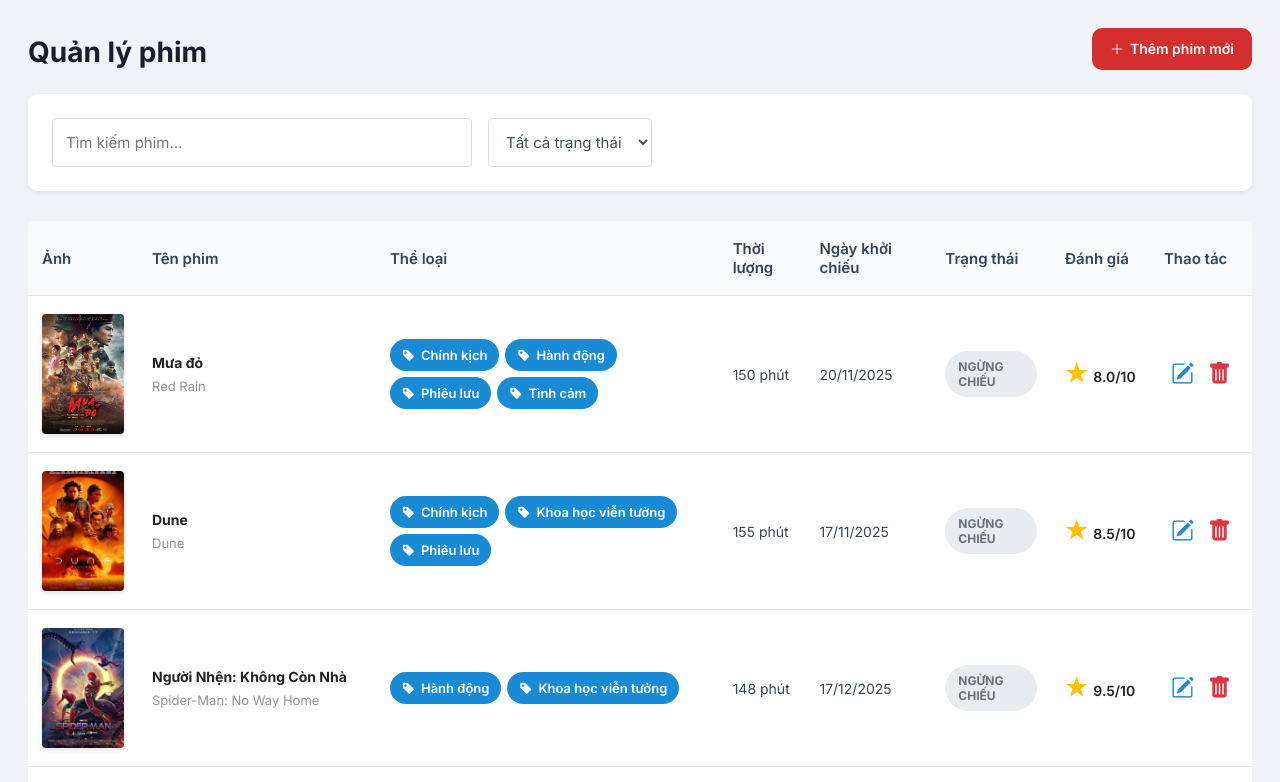
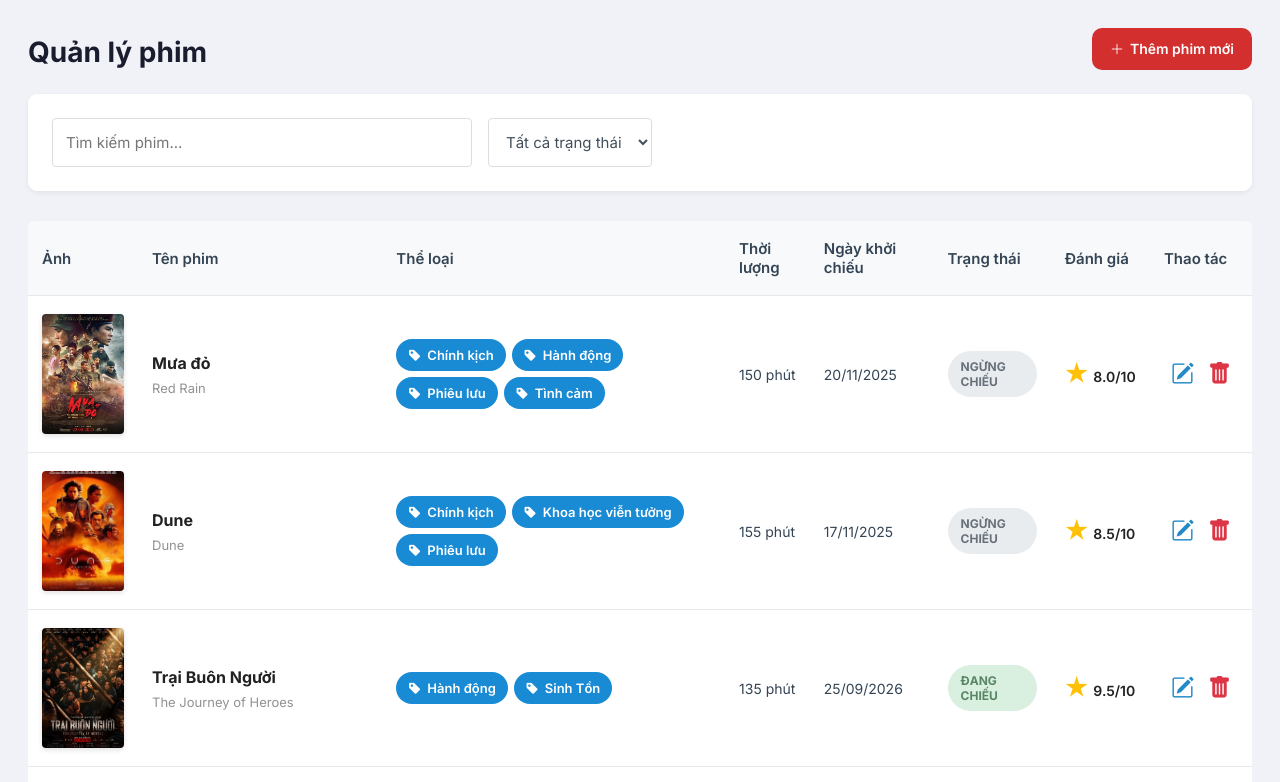
Before and after one commit to ngoclinhXD/BTL, a plain HTML site: page pages/movies/movies.html in a window 1280 px wide. Shown: the top 782 px of the page. Drawn offline with nearby package versions, Linux system fonts and the light colour scheme.

Commit message:
đổi phim spiderman => trại buôn người

```diff
--- a/pages/movies/app.js
+++ b/pages/movies/app.js
@@ -461,6 +461,11 @@
       id: 8,
       name: "Hành động",
       description: "Phim hành động"
+    },
+    {
+      id: 9,
+      name: "Sinh tồn",
+      description: "Phim sinh tồn, kịch tính"
     }
   ];
   let genres = JSON.parse(sessionStorage.getItem("btl-genres")) ?? defaultGenres;
--- a/pages/movies/movies.css
+++ b/pages/movies/movies.css
@@ -163,6 +163,7 @@
 }
 
 #mainContent .title {
+  font-size: 16px;
   color: #222;
   font-weight: 700;
 }
--- a/shared-state.js
+++ b/shared-state.js
@@ -31,12 +31,12 @@
     },
     {
       id: 3,
-      poster: "images/nowayhome.jpg",
-      title: "Người Nhện: Không Còn Nhà",
-      subtitle: "Spider-Man: No Way Home",
-      genres: ["Hành động", "Khoa học viễn tưởng"],
-      duration: 148,
-      date: "2025-12-17",
+      poster: "images/traibuonnguoi.jpg",
+      title: "Trại Buôn Người",
+      subtitle: "The Journey of Heroes",
+      genres: ["Hành động", "Sinh Tồn"],
+      duration: 135,
+      date: "2026-09-25",
       status: "showing",
       rating: 9.5,
       color: "#554074"
```
Also changed, not shown: pages/movies/images/nowayhome.jpg (deleted), pages/movies/images/traibuonnguoi.jpg (added).
